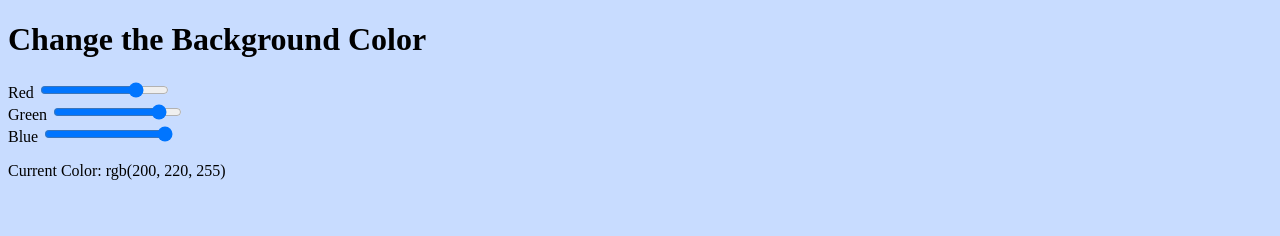
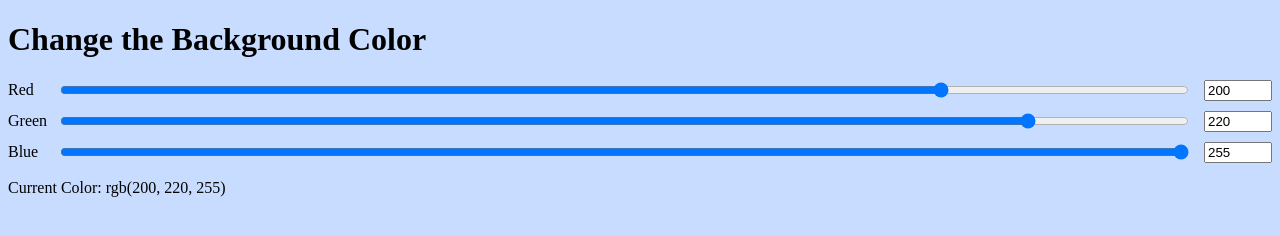
Before and after one commit to JayvonB/JayvonB.github.io, a plain HTML site: page index.html in a window 1280 px wide. Drawn offline with Linux system fonts and the light colour scheme.

Commit message:
Update index.html

```diff
--- a/index.html
+++ b/index.html
@@ -5,50 +5,98 @@
     <meta name="viewport" content="width=device-width, initial-scale=1.0">
     <title>RGB Background Changer</title>
     <style>
+        /* Ensures inputs appear neatly on the same line */
+        .color-control {
+            display: flex;
+            align-items: center;
+            margin-bottom: 10px;
+        }
+        .color-control label {
+            width: 50px; /* Gives labels a consistent width */
+        }
+        .color-control input[type="range"] {
+            flex-grow: 1; /* Makes sliders take up available space */
+            margin-right: 15px;
+        }
+        .color-control input[type="number"] {
+            width: 60px; /* Sets a fixed width for the number boxes */
+        }
     </style>
 </head>
 <body>
 
     <h1>Change the Background Color</h1>
     <div class="controls">
-        <div>
+        <!-- HTML sliders and number inputs for RGB -->
+        <div class="color-control">
             <label for="red">Red</label>
             <input type="range" id="red" min="0" max="255" value="200">
+            <input type="number" id="red-text" min="0" max="255" value="200">
         </div>
-        <div>
+        <div class="color-control">
             <label for="green">Green</label>
             <input type="range" id="green" min="0" max="255" value="220">
+            <input type="number" id="green-text" min="0" max="255" value="220">
         </div>
-        <div>
+        <div class="color-control">
             <label for="blue">Blue</label>
             <input type="range" id="blue" min="0" max="255" value="255">
+            <input type="number" id="blue-text" min="0" max="255" value="255">
         </div>
         <p>Current Color: <span id="color-value"></span></p>
     </div>
 
     <script>
+        // Select all input elements
         const redSlider = document.getElementById('red');
         const greenSlider = document.getElementById('green');
         const blueSlider = document.getElementById('blue');
+
+        const redText = document.getElementById('red-text');
+        const greenText = document.getElementById('green-text');
+        const blueText = document.getElementById('blue-text');
+
         const colorValueSpan = document.getElementById('color-value');
 
-        function updateBackgroundColor() {
+        // Function to update color and sync text inputs from sliders
+        function updateFromSlider() {
             const r = redSlider.value;
             const g = greenSlider.value;
             const b = blueSlider.value;
 
+            // Update the text inputs to match the sliders
+            redText.value = r;
+            greenText.value = g;
+            blueText.value = b;
+
             const rgbColor = `rgb(${r}, ${g}, ${b})`;
-
             document.body.style.backgroundColor = rgbColor;
-
             colorValueSpan.textContent = rgbColor;
         }
 
-        redSlider.addEventListener('input', updateBackgroundColor);
-        greenSlider.addEventListener('input', updateBackgroundColor);
-        blueSlider.addEventListener('input', updateBackgroundColor);
+        // Function to update color and sync sliders from text inputs
+        function updateFromText() {
+            // Update the sliders to match the text inputs
+            redSlider.value = redText.value;
+            greenSlider.value = greenText.value;
+            blueSlider.value = blueText.value;
 
-        updateBackgroundColor();
+            // Now run the main update function to change color
+            updateFromSlider();
+        }
+
+        // Add event listeners to sliders
+        redSlider.addEventListener('input', updateFromSlider);
+        greenSlider.addEventListener('input', updateFromSlider);
+        blueSlider.addEventListener('input', updateFromSlider);
+
+        // Add event listeners to text inputs
+        redText.addEventListener('input', updateFromText);
+        greenText.addEventListener('input', updateFromText);
+        blueText.addEventListener('input', updateFromText);
+
+        // Run the function once on page load to set the initial color
+        updateFromSlider();
     </script>
 
 </body>
```
